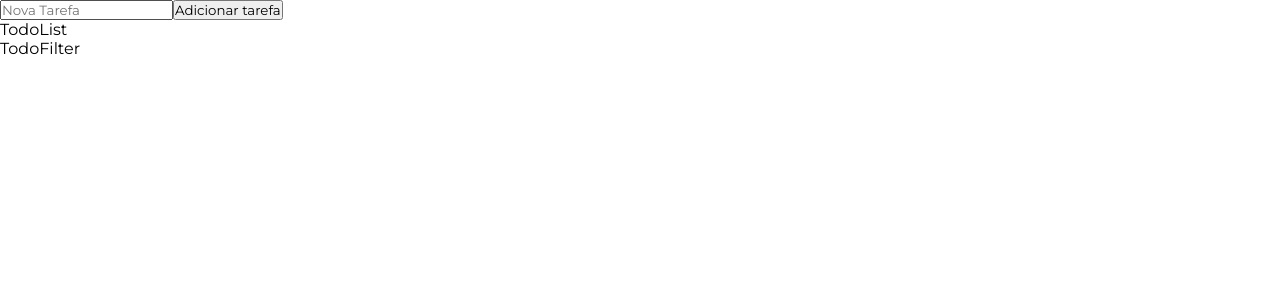
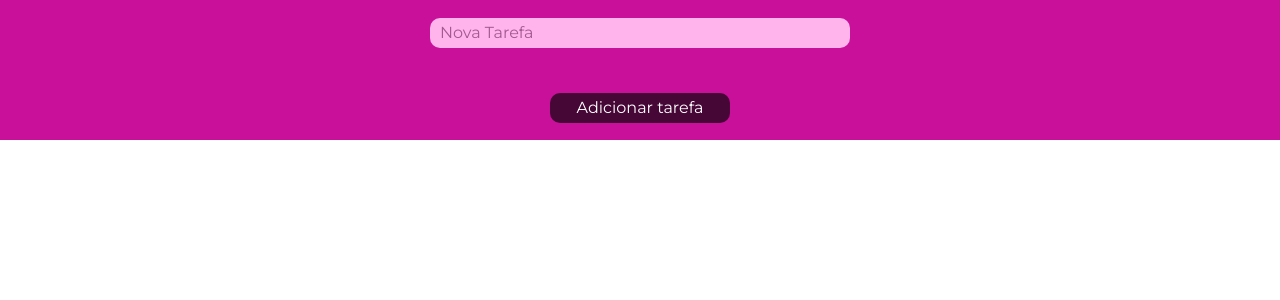
Before and after one commit to gabihtoledo0/curso-react, a React (Create React App) app: page / in a window 1280 px wide. Shown: the top 300 px of the page. Built offline with nearby package versions, Linux system fonts and the light colour scheme; the HTML template or start-up script is replaced by a standard one.

Commit message:
estilizando container das tarefas

```diff
--- a/src/pages/TodoApp/containers/TodoCreator/TodoCreator.js
+++ b/src/pages/TodoApp/containers/TodoCreator/TodoCreator.js
@@ -1,31 +1,45 @@
-import React, { useContext, useEffect } from "react";
+import React, { useContext, useEffect, useRef } from "react";
 import { useFormik } from "formik";
 import TodoContext from "../../../../state/todos/Context";
-import * as todoActions from "../../../../state/todos/actions"
+import * as todoActions from "../../../../state/todos/actions";
+import * as yup from "yup";
+import styled from "./TodoCreator.module.css";
 
 function TodoCreator() {
-  const { todos, todosDispatch } = useContext(TodoContext);
+  const { todosDispatch } = useContext(TodoContext);
+  const { getFieldProps, touched, errors, isValid, handleSubmit } = useFormik({
+    initialValues: {
+      title: "",
+    },
+    validationSchema: yup.object({
+      title: yup.string().required("Você precisa preencher com alguma tarefa"),
+    }),
+    onSubmit: (values, formikBag) => {
+      todosDispatch(todoActions.addtodo(values.title));
+      formikBag.setFieldValue("title", "");
+    },
+  });
+  const inputTitle = useRef(null);
   useEffect(() => {
-    console.log(todos)
-  }, [todos])
-  const formik = useFormik({
-    initialValues: {
-      title: ""
-    },
-    onSubmit: (values) => {
-      todosDispatch(todoActions.addtodo(values.title))
-    }
-  });
+    inputTitle.current.focus();
+  }, []);
 
   return (
-    <form onSubmit={formik.handleSubmit}>
+    <form className={styled.container} onSubmit={handleSubmit}>
       <input
         type="text"
-        {...formik.getFieldProps("title")}
+        className={styled.input}
+        {...getFieldProps("title")}
         autoComplete="off"
+        ref={inputTitle}
         placeholder="Nova Tarefa"
       />
-      <button type="submit">Adicionar tarefa</button>
+      {touched.title && errors.title ? (
+        <small className={styled.error}>{errors.title}</small>
+      ) : null}
+      <button type="submit" disabled={!isValid} className={styled.submit}>
+        Adicionar tarefa
+      </button>
     </form>
   );
 }
--- /dev/null
+++ b/src/pages/TodoApp/containers/TodoCreator/TodoCreator.module.css
@@ -0,0 +1,49 @@
+.container {
+  position: fixed;
+  top: 0;
+  left: 0;
+  width: 100%;
+  height: 140px;
+  display: grid;
+  justify-content: center;
+  align-items: center;
+  gap: 10px;
+  background-color: rgb(200, 16, 154);
+}
+
+.input {
+  width: 420px;
+  height: 30px;
+  padding-left: 10px;
+  border: none;
+  border-radius: 10px;
+  background-color: rgb(255, 180, 236);
+  color: rgb(71, 0, 54);
+  font-size: 16px;
+}
+.input::placeholder {
+  opacity: 0.5;
+  color: rgb(71, 0, 54);
+}
+
+.error {
+  color: #fff ;
+  font-size: 14px;
+}
+
+.submit {
+  width: 180px;
+  height: 30px;
+  justify-self: center;
+  border: none;
+  border-radius: 10px;
+  background-color: rgba(0, 0, 0, 0.651);
+  cursor: pointer;
+  font-size: 16px;
+  color: #fff;
+}
+.submit:disabled {
+  background-color: rgba(83, 83, 83, 0.534);
+  cursor: no-drop;
+
+}
```
